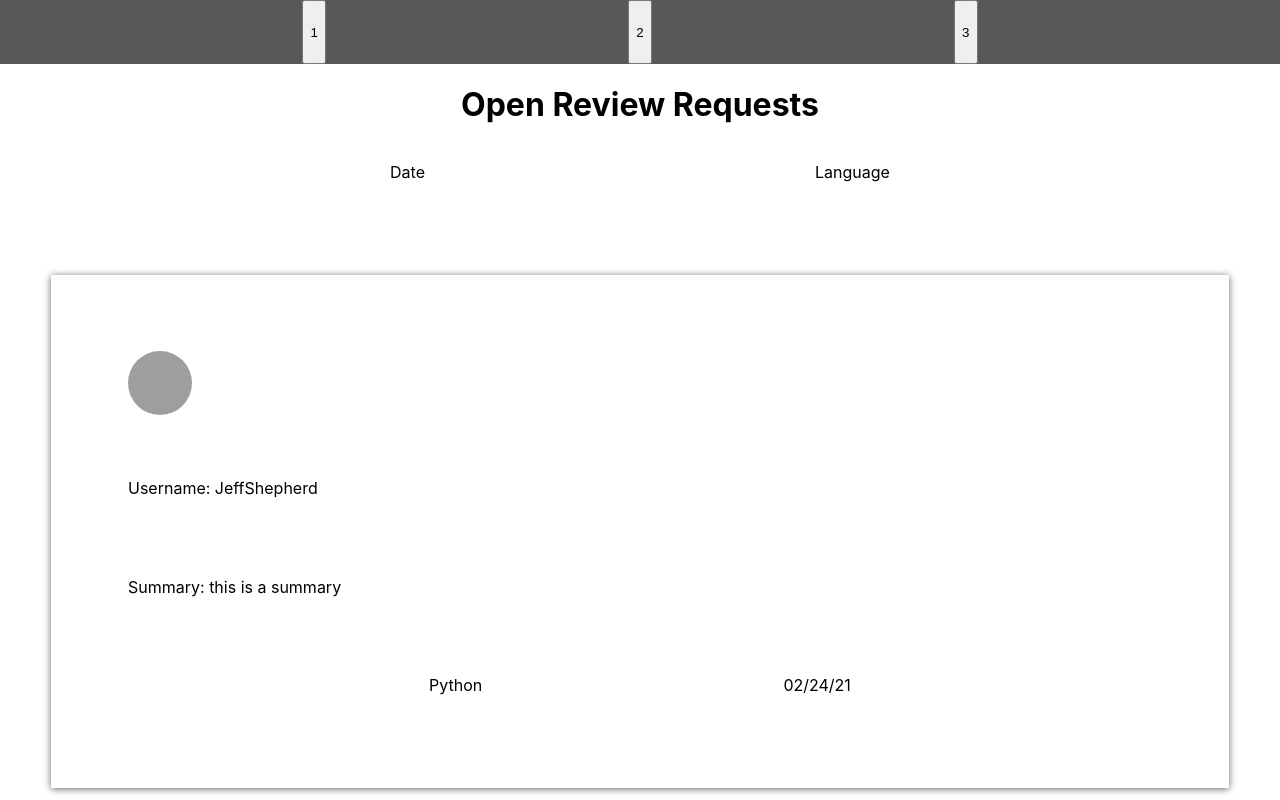
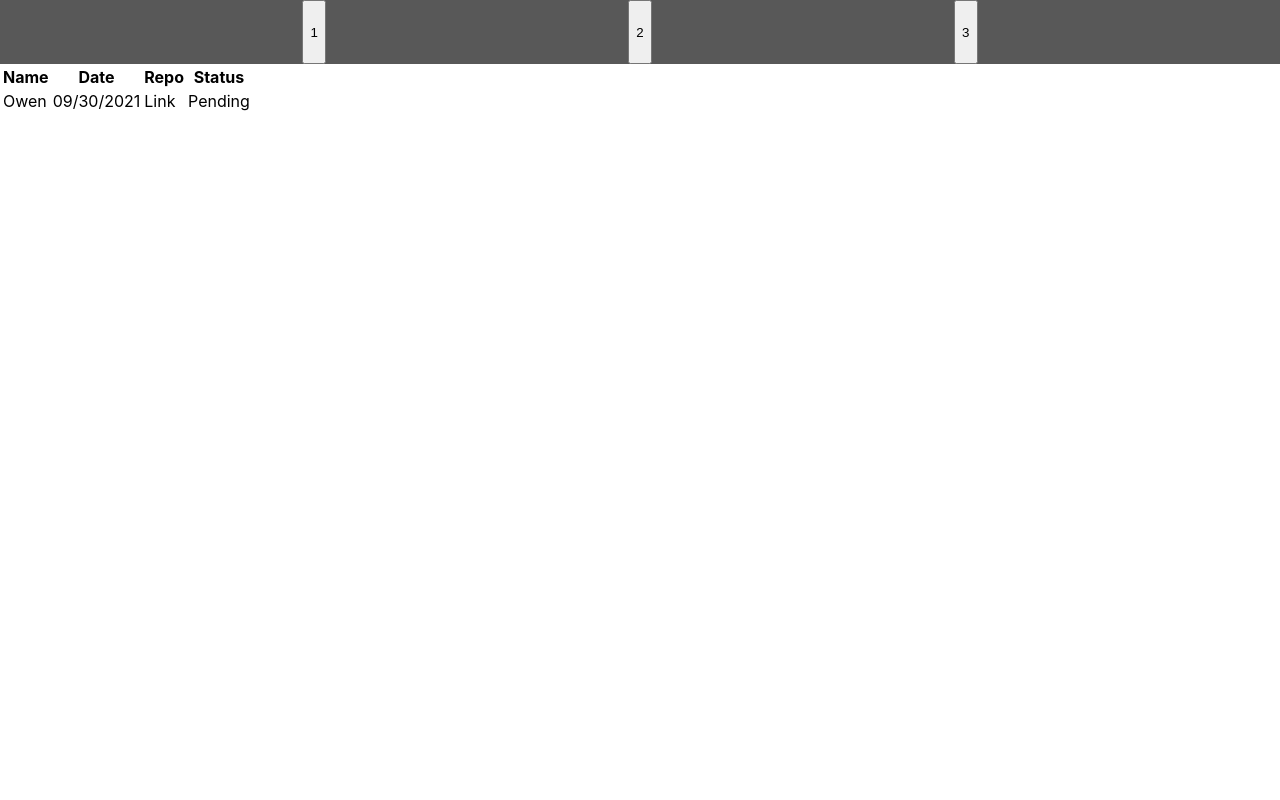
Before and after one commit to owenhallgren/stretch-project, a React (Create React App) app: page / in a window 1280 px wide. Shown: the top 800 px of the page. Built offline with nearby package versions, Linux system fonts and the light colour scheme; grey boxes are pictures that could not be loaded.

Commit message:
Added tbale to currentReviews

```diff
--- a/src/Components/App/App.js
+++ b/src/Components/App/App.js
@@ -1,6 +1,7 @@
 import React, { Component } from 'react';
 import Nav from '../Nav/Nav';
 import OpenReviews from '../OpenReviews/OpenReviews'
+import CurrentReviews from '../CurrentReviews/CurrentReviews'
 import { mockReviews } from '../../mockUserData'
 import './App.css';
 
@@ -20,7 +21,8 @@ class App extends Component {
     return (
       <main>
         <Nav />
-        <OpenReviews openReviews={this.state.openReviews}/>
+        {/* <OpenReviews openReviews={this.state.openReviews}/> */}
+        <CurrentReviews/>
       </main>
     )
   }
--- a/src/Components/CurrentReviews/CurrentReviews.js
+++ b/src/Components/CurrentReviews/CurrentReviews.js
@@ -0,0 +1,23 @@
+import React from 'react'
+
+const CurrentReviews = () => {
+    return (
+        <table>
+            <tr>
+                <th>Name</th>
+                <th>Date</th>
+                <th>Repo</th>
+                <th>Status</th>
+                <th></th>
+            </tr>
+            <tr>
+                <td>Owen</td>
+                <td>09/30/2021</td>
+                <td>Link</td>
+                <td>Pending</td>
+            </tr>
+        </table>
+    )
+}
+
+export default CurrentReviews
```
